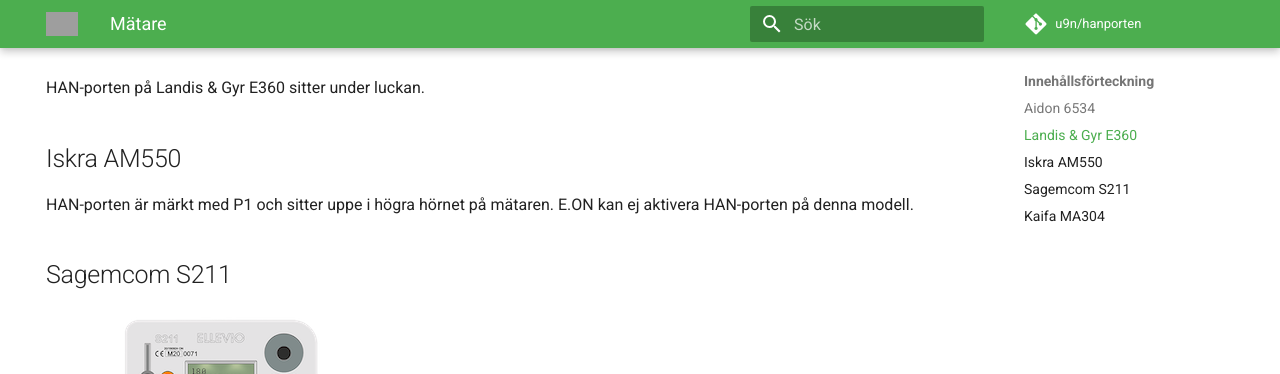
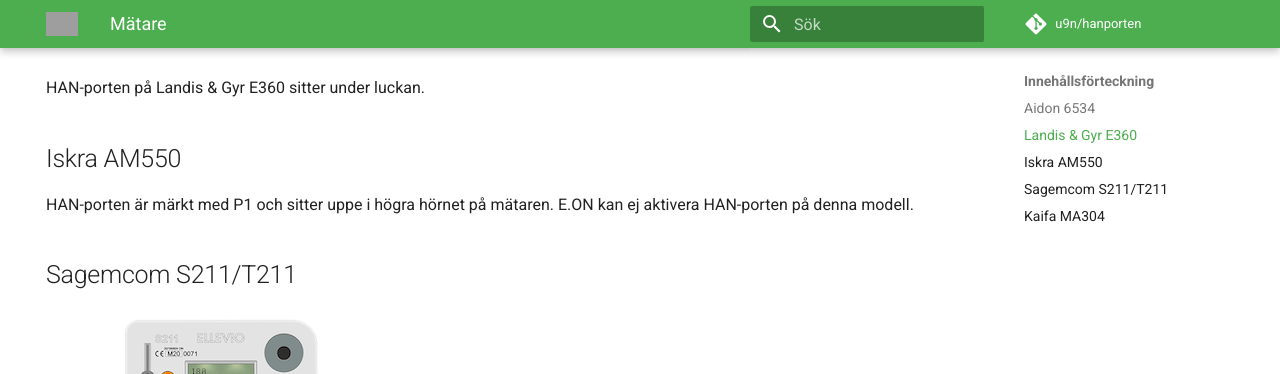
Before and after one commit to u9n/hanporten, an MkDocs documentation site: the page built from docs/matare.md, in a window 1280 px wide and 900 px high, scrolled down 1308 px. Shown: the top 374 px of the window. Built offline with MkDocs 1.6.1 and Material for MkDocs 9.7.7, drawn with Linux system fonts in a browser that asks for light colours; comment, search, counter and statistics services are not loaded; grey boxes are pictures that could not be loaded.

Commit message:
Added Sagemcom T211

```diff
--- a/docs/matare.md
+++ b/docs/matare.md
@@ -24,9 +24,9 @@
 
 HAN-porten är märkt med P1 och sitter uppe i högra hörnet på mätaren. E.ON kan ej aktivera HAN-porten på denna modell.
 
-## Sagemcom S211
+## Sagemcom S211/T211
 
-![Sagemcom S211](images/sagemcom_s211.png)
+![Sagemcom S211/T211](images/sagemcom_s211.png)
 
 HAN-porten sitter under luckan i nedre vänstra hörnet.
 
```
